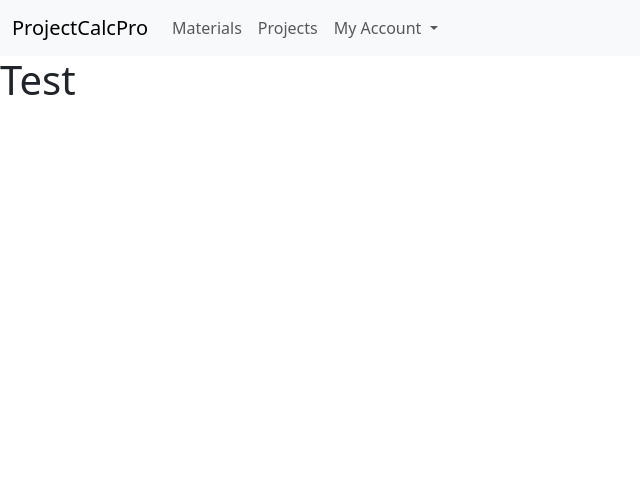
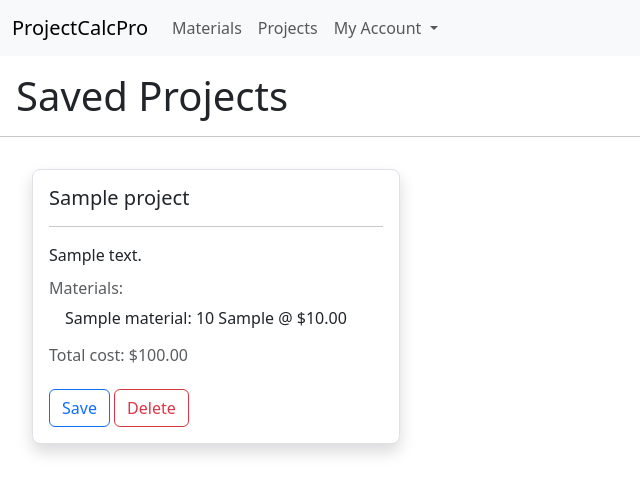
Before and after one commit to FernandoBorea/projectcalcpro, a Django app: page / in a window 1280 px wide. Shown: the top 494 px of the page, without its empty margins (0-640 px from the left). Run offline with Django 4.2, Linux system fonts and the light colour scheme; a user stored in the database is signed in; tables that the repository leaves empty hold one stand-in row (values such as "Sample post").

Commit message:
Continued developing save project feature

```diff
--- a/projectcalculator/templates/projectcalculator/index.html
+++ b/projectcalculator/templates/projectcalculator/index.html
@@ -2,6 +2,72 @@
 
 {% block body %}
 
-    <h1>Test</h1>
+    <h1 class="m-3">Saved Projects</h1>
+    <hr>
 
+    <div class="m-3 materials-card-container">
+        {% if not projects_page_obj %}
+            <div class="alert alert-secondary">Your saved projects will show here:D</div>
+        {% else %}
+            <div class="row row-cols-3">
+
+                {% for project in projects_page_obj %}
+                    <div class="project-{{ project.id }}-container">
+                        <div class="material-card-container card shadow border border-1 rounded-3 col m-3">
+                            <div class="card-body">
+                                <h5 class="card-title">{{ project.name }}</h5>
+                                <hr>
+                                <p class="card-text">{{ project.description }}</p>
+
+                                <!-- Slice the first 3 materials with this info: https://docs.djangoproject.com/en/4.2/ref/templates/builtins/ -->
+
+                                <h6 class="card-subtitle text-body-secondary">Materials:</h6>
+
+                                <ul class="list-group list-group-flush">
+                                    {% for material in project.projectmaterialset_set.all %}
+                                        <li class="list-group-item">{{ material.material.name }}: {{ material.material_qty }} {{ material.material.unit }} @ ${{ material.material.price }}</li>
+                                        {% empty %}
+                                        <div class="alert alert-secondary">This project doesn't have materials</div>
+                                    {% endfor %}
+                                </ul>
+
+                                <h6 class="card-subtitle text-body-secondary mt-2 mb-2">Total cost: ${{ project.project_cost }}</h6>
+
+                                <button class="mt-3 btn btn-outline-primary save-project" data-project-id="{{ project.id }}">Save</button>
+                                <button class="mt-3 btn btn-outline-danger delete-project" data-project-id="{{ project.id }}">Delete</button>
+                            </div>
+                        </div>
+                    </div>
+                {% endfor %}
+            </div>
+
+            {% if projects_page_obj.num_pages > 1 %}
+                <div class="pagination-container">
+                    <nav aria-label="Material page navigation">
+                        <ul class="pagination">
+                            {% if projects_page_obj.has_previous %}
+                                <li class="page-item"><a class="page-link" href="?page={{ projects_page_obj.previous_page_number }}">Previous</a></li>
+                            {% else %}
+                                <li class="page-item disabled"><a class="page-link" href="?page={{ projects_page_obj.number }}">Previous</a></li>
+                            {% endif %}
+
+                            {% for page in paginator_range %}
+                                {% if page == projects_page_obj.number %}
+                                    <li class="page-item active"><a class="page-link" href="?page={{ page }}">{{ page }}</a></li>
+                                {% else %}
+                                    <li class="page-item"><a class="page-link" href="?page={{ page }}">{{ page }}</a></li>
+                                {% endif %}
+                            {% endfor %}
+
+                            {% if projects_page_obj.has_next %}
+                                <li class="page-item"><a class="page-link" href="?page={{ projects_page_obj.next_page_number}}">Next</a></li>
+                            {% else %}
+                                <li class="page-item disabled"><a class="page-link" href="?page={{ projects_page_obj.number }}">Next</a></li>
+                            {% endif %}
+                        </ul>
+                    </nav>
+                </div>
+            {% endif %}
+        {% endif %}
+    </div>
 {% endblock %}
--- a/projectcalculator/views.py
+++ b/projectcalculator/views.py
@@ -12,7 +12,29 @@ import json
 # Create your views here.
 @login_required(login_url='login')
 def index(request):
-    return render(request, 'projectcalculator/index.html')
+
+    projects = request.user.saved_projects.all()
+    paginator = Paginator(projects, 9)
+
+    # Check if we got a valid page GET argument
+    requested_page = request.GET.get('page', '1')
+
+    try:
+        requested_page = int(requested_page)
+    except ValueError:
+        return HttpResponseRedirect(reverse('projects'))
+
+    if requested_page > paginator.num_pages:
+        return HttpResponseRedirect(reverse('projects'))
+
+    # If we don't have any errors, return requested page
+    page_obj = paginator.get_page(requested_page)
+    page_range = paginator.page_range
+
+    return render(request, 'projectcalculator/index.html', {
+        'projects_page_obj': page_obj,
+        'paginator_range': page_range
+    })
 
 
 @login_required(login_url='login')
```
